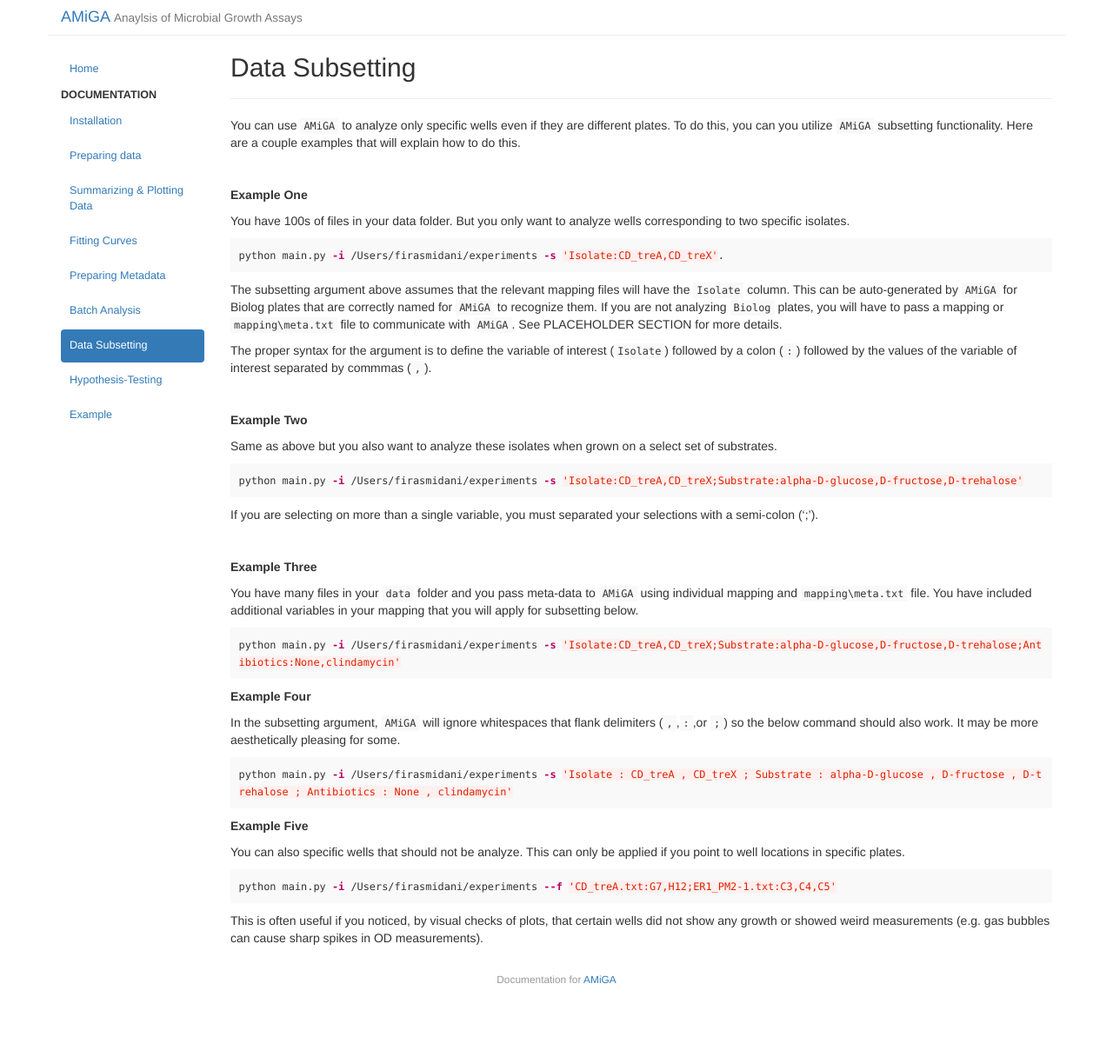
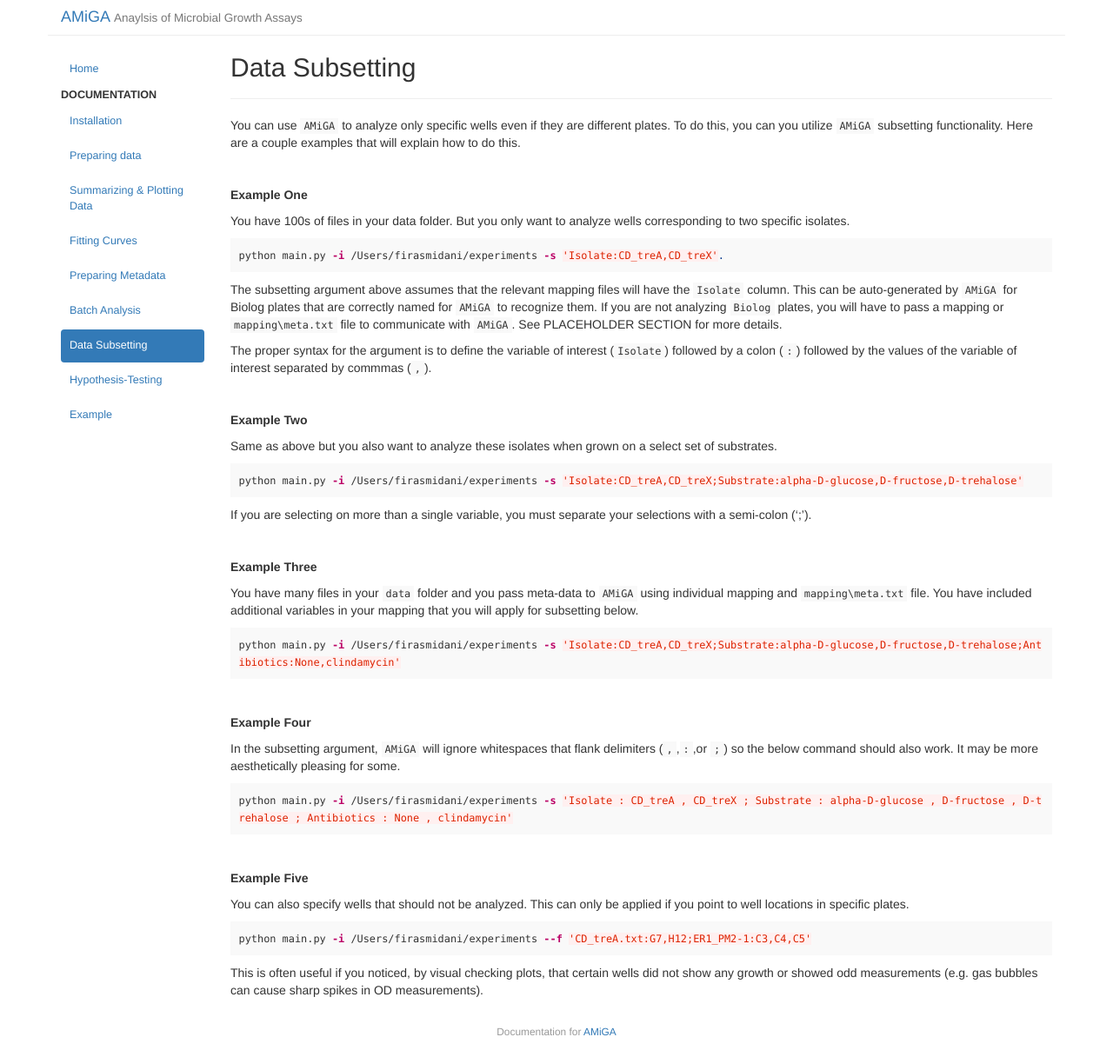
Before and after one commit to firasmidani/amiga, a Jekyll site: the page built from docs/_posts/2020-03-25-subsetting.md, in a window 1280 px wide. Shown: the whole page at 87% size. Built offline with Jekyll 4.4.1, drawn with Linux system fonts in a browser that asks for light colours; before the commit the page ends 1156 px from its top, so only the background shows below that.

Commit message:
fixed typo

````diff
--- a/docs/_posts/2020-03-25-subsetting.md
+++ b/docs/_posts/2020-03-25-subsetting.md
@@ -33,7 +33,7 @@ Same as above but you also  want to analyze these isolates when grown on a selec
 python main.py -i /Users/firasmidani/experiments -s 'Isolate:CD_treA,CD_treX;Substrate:alpha-D-glucose,D-fructose,D-trehalose'
 ```
 
-If you are selecting on more than a single variable, you must separated your selections with a semi-colon (';').
+If you are selecting on more than a single variable, you must separate your selections with a semi-colon (';').
 
 <br />
 
@@ -45,6 +45,8 @@ You have many files in your `data` folder and you pass meta-data to `AMiGA` usin
 python main.py -i /Users/firasmidani/experiments -s 'Isolate:CD_treA,CD_treX;Substrate:alpha-D-glucose,D-fructose,D-trehalose;Antibiotics:None,clindamycin'
 ```
 
+<br />
+
 **Example Four**
 
 In the subsetting argument, `AMiGA` will ignore whitespaces that flank delimiters (`,`,`:`,or `;`) so the below command should also work. It may be more aesthetically pleasing for some.
@@ -53,12 +55,14 @@ In the subsetting argument, `AMiGA` will ignore whitespaces that flank delimiter
 python main.py -i /Users/firasmidani/experiments -s 'Isolate : CD_treA , CD_treX ; Substrate : alpha-D-glucose , D-fructose , D-trehalose ; Antibiotics : None , clindamycin'
 ```
 
+<br />
+
 **Example Five**
 
-You can also specific wells that should not be analyze. This can only be applied if you point to well locations in specific plates.
+You can also specify wells that should not be analyzed. This can only be applied if you point to well locations in specific plates.
 
 ```bash
-python main.py -i /Users/firasmidani/experiments --f 'CD_treA.txt:G7,H12;ER1_PM2-1.txt:C3,C4,C5'
+python main.py -i /Users/firasmidani/experiments --f 'CD_treA.txt:G7,H12;ER1_PM2-1:C3,C4,C5'
 ```
 
-This is often useful if you noticed, by visual checks of plots, that certain wells did not show any growth or showed weird measurements (e.g. gas bubbles can cause sharp spikes in OD measurements).
+This is often useful if you noticed, by visual checking plots, that certain wells did not show any growth or showed odd measurements (e.g. gas bubbles can cause sharp spikes in OD measurements).
````
Also changed, not shown: docs/_posts/2020-03-23-example.md (+1 -1 lines), docs/_posts/2020-03-25-fitting.md (+1 -1 lines), docs/_posts/2020-03-25-metadata.md (+1 -1 lines).
